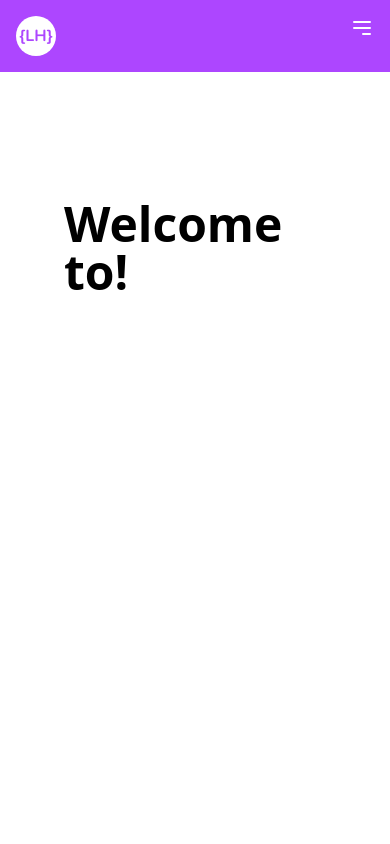
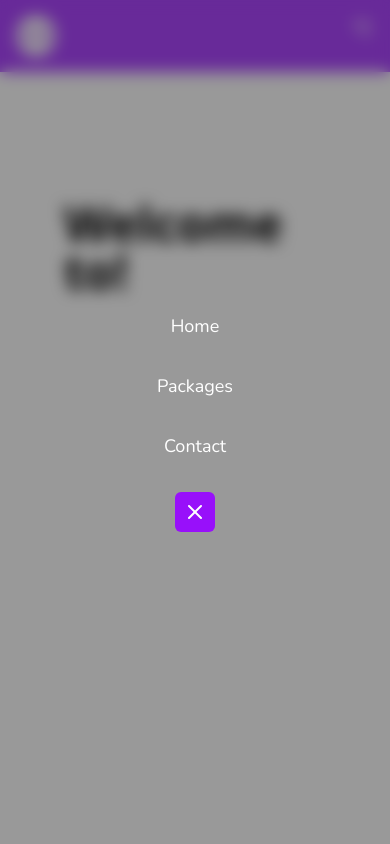
Before and after one commit to Shomen/learn-pwa-public, a Next.js app: page / in a window 390 px wide. Both pictures are taken after a click on the button 362 px from the left and 28 px from the top of the page. Shown: the top 844 px of the page. Built offline with nearby package versions, Linux system fonts and the light colour scheme.

Commit message:
Created mobile menu

```diff
--- a/src/app/globals.css
+++ b/src/app/globals.css
@@ -27,13 +27,9 @@ html {
 }
 
 #mobile-menu {
-  ul li {
-    margin-right: 0;
+  li {
     a {
-      border-bottom: 1px solid white;
       padding: 4px;
-      display: inline-block;
-      width: 100%;
       &:hover {
         @apply bg-purple-800;
       }
--- a/src/components/Header.tsx
+++ b/src/components/Header.tsx
@@ -2,10 +2,14 @@
  * Header component
  */
 'use client';
+import { useState } from "react";
 import Link from "next/link";
 
 export default function Header() {
-    // Menu visibility is handled via CSS hover (group + group-hover)
+    const [isMenuOpen, setIsMenuOpen] = useState(false);
+
+    const toggleMenu = () => setIsMenuOpen(!isMenuOpen);
+    const closeMenu = () => setIsMenuOpen(false);
 
     return (
         <header className="w-full py-4 bg-lh-menu-background text-white">
@@ -33,32 +37,45 @@ export default function Header() {
                         </li>
                     </ul>
                 </div>
-                <div className="relative md:hidden group">
-                    <button id="mobile-menu-button" className="md:hidden" aria-haspopup="true">
+                <div className="md:hidden">
+                    <button
+                        id="mobile-menu-button"
+                        className="md:hidden cursor-pointer"
+                        aria-haspopup="true"
+                        onClick={toggleMenu}
+                    >
                         <svg className="w-6 h-6" fill="none" stroke="currentColor" viewBox="0 0 24 24" xmlns="http://www.w3.org/2000/svg">
-                            <path stroke-linecap="round" stroke-linejoin="round" stroke-width="2" d="M4 6h16M4 12h16m-7 6h7"></path>
+                            <path strokeLinecap="round" strokeLinejoin="round" strokeWidth="2" d="M4 6h16M4 12h16m-7 6h7"></path>
                         </svg>
                     </button>
 
-                    <div id="mobile-menu" className="w-[150] hidden group-hover:block md:hidden absolute top-6 right-0 bg-purple-400">
-                        <ul className="block space-x-4 text-right">
+
+                        <ul id="mobile-menu" className={`fixed inset-0 z-[100] bg-black/40 text-white backdrop-blur flex flex-col items-center justify-center text-lg gap-8 ${isMenuOpen ? 'flex' : 'hidden'}`}>
                             <li>
-                                <Link href="/" className="">
+                                <Link href="/" className="" onClick={closeMenu}>
                                     Home
                                 </Link>
                             </li>
                             <li>
-                                <Link href="/packages" className="">
+                                <Link href="/packages" className="" onClick={closeMenu}>
                                     Packages
                                 </Link>
                             </li>
                             <li>
-                                <Link href="/contact" className="">
+                                <Link href="/contact" className="" onClick={closeMenu}>
                                     Contact
                                 </Link>
                             </li>
+                            <li>
+                                <button
+                                    onClick={closeMenu}
+                                    className="cursor-pointer active:ring-3 active:ring-white aspect-square size-10 p-1 items-center justify-center bg-purple-600 hover:bg-purple-700 transition text-white rounded-md flex"
+                                >
+                                    <svg xmlns="http://www.w3.org/2000/svg" width="24" height="24" viewBox="0 0 24 24" fill="none" stroke="currentColor" strokeWidth="2" strokeLinecap="round" strokeLinejoin="round" className="lucide lucide-x-icon lucide-x"><path d="M18 6 6 18"/><path d="m6 6 12 12"/></svg>
+                                </button>
+                            </li>
                         </ul>
-                    </div>
+
                 </div>
             </nav>
         </header>
```
